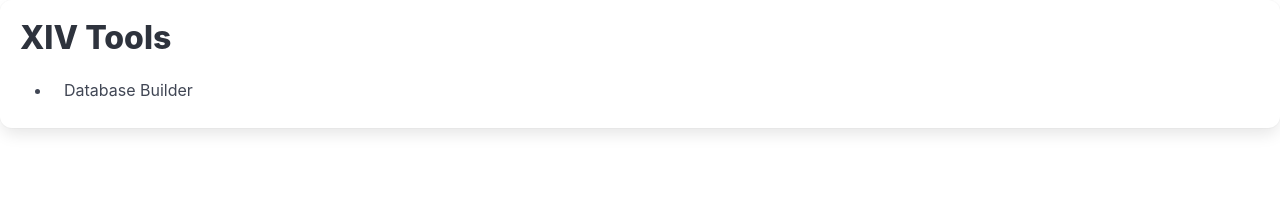
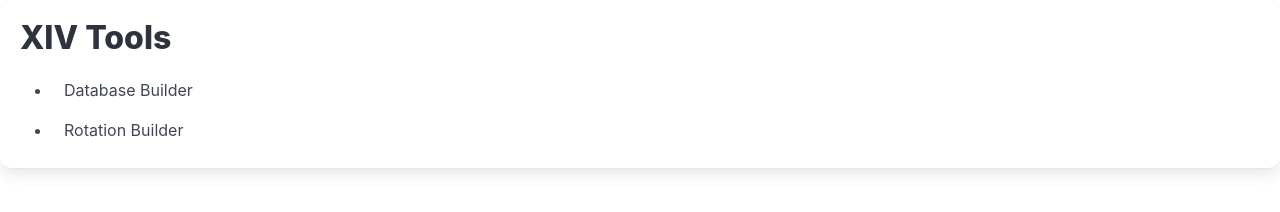
Before and after one commit to virgilLacondemine/virgilLacondemine.github.io, a plain HTML site: page xiv_tools/index.html in a window 1280 px wide. Drawn offline with nearby package versions, Linux system fonts and the light colour scheme.

Commit message:
Update index.html

```diff
--- a/xiv_tools/index.html
+++ b/xiv_tools/index.html
@@ -8,6 +8,7 @@
             <aside class="menu">
                 <ul class="menu-list">
                     <li><a href="https://virgillacondemine.github.io/xiv_tools/database_builder.html">Database Builder</a></li>
+                    <li><a href="https://virgillacondemine.github.io/xiv_tools/rotation_builder.html">Rotation Builder</a></li>
                 </ul>
             </aside>
         </div>
```
